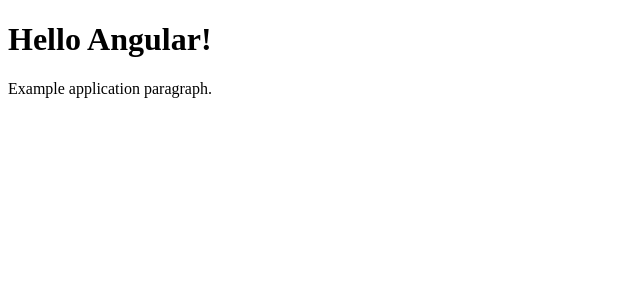
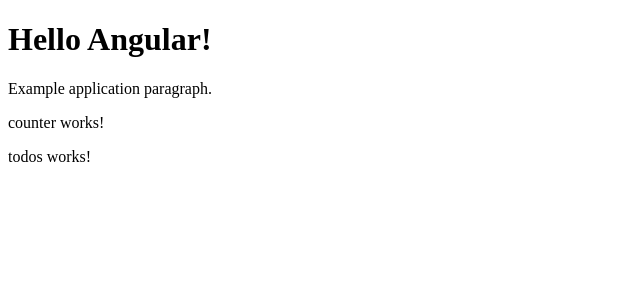
Before and after one commit to zwi3rzak/angular-intro-20220423, an Angular app: page / in a window 1280 px wide. Shown: the top 300 px of the page, without its empty margins (0-640 px from the left). Built offline with nearby package versions, Linux system fonts and the light colour scheme.

Commit message:
add counter todos

```diff
--- a/src/app/app.component.html
+++ b/src/app/app.component.html
@@ -3,3 +3,6 @@
 <h1>Hello Angular!</h1>
 
 <p>Example application paragraph.</p>
+
+<app-counter></app-counter>
+<app-todos></app-todos>
--- a/src/app/app.module.ts
+++ b/src/app/app.module.ts
@@ -2,9 +2,11 @@
 import {BrowserModule} from '@angular/platform-browser';
 import {AppRoutingModule} from './app-routing.module';
 import {AppComponent} from './app.component';
+import { CounterComponent } from './counter/counter.component';
+import { TodosComponent } from './todos/todos.component';
 
 @NgModule({
-  declarations: [AppComponent],
+  declarations: [AppComponent, CounterComponent, TodosComponent],
   imports: [BrowserModule, AppRoutingModule],
   providers: [],
   bootstrap: [AppComponent],
--- /dev/null
+++ b/src/app/counter/counter.component.html
@@ -0,0 +1 @@
+<p>counter works!</p>
--- /dev/null
+++ b/src/app/counter/counter.component.ts
@@ -0,0 +1,15 @@
+import { Component, OnInit } from '@angular/core';
+
+@Component({
+  selector: 'app-counter',
+  templateUrl: './counter.component.html',
+  styleUrls: ['./counter.component.scss']
+})
+export class CounterComponent implements OnInit {
+
+  constructor() { }
+
+  ngOnInit(): void {
+  }
+
+}
--- /dev/null
+++ b/src/app/todos/todos.component.html
@@ -0,0 +1 @@
+<p>todos works!</p>
--- /dev/null
+++ b/src/app/todos/todos.component.ts
@@ -0,0 +1,15 @@
+import { Component, OnInit } from '@angular/core';
+
+@Component({
+  selector: 'app-todos',
+  templateUrl: './todos.component.html',
+  styleUrls: ['./todos.component.scss']
+})
+export class TodosComponent implements OnInit {
+
+  constructor() { }
+
+  ngOnInit(): void {
+  }
+
+}
```
Also changed, not shown: src/app/counter/counter.component.scss (added), src/app/todos/todos.component.scss (added), 1 other file (tests, documents, lock files or other folders).
